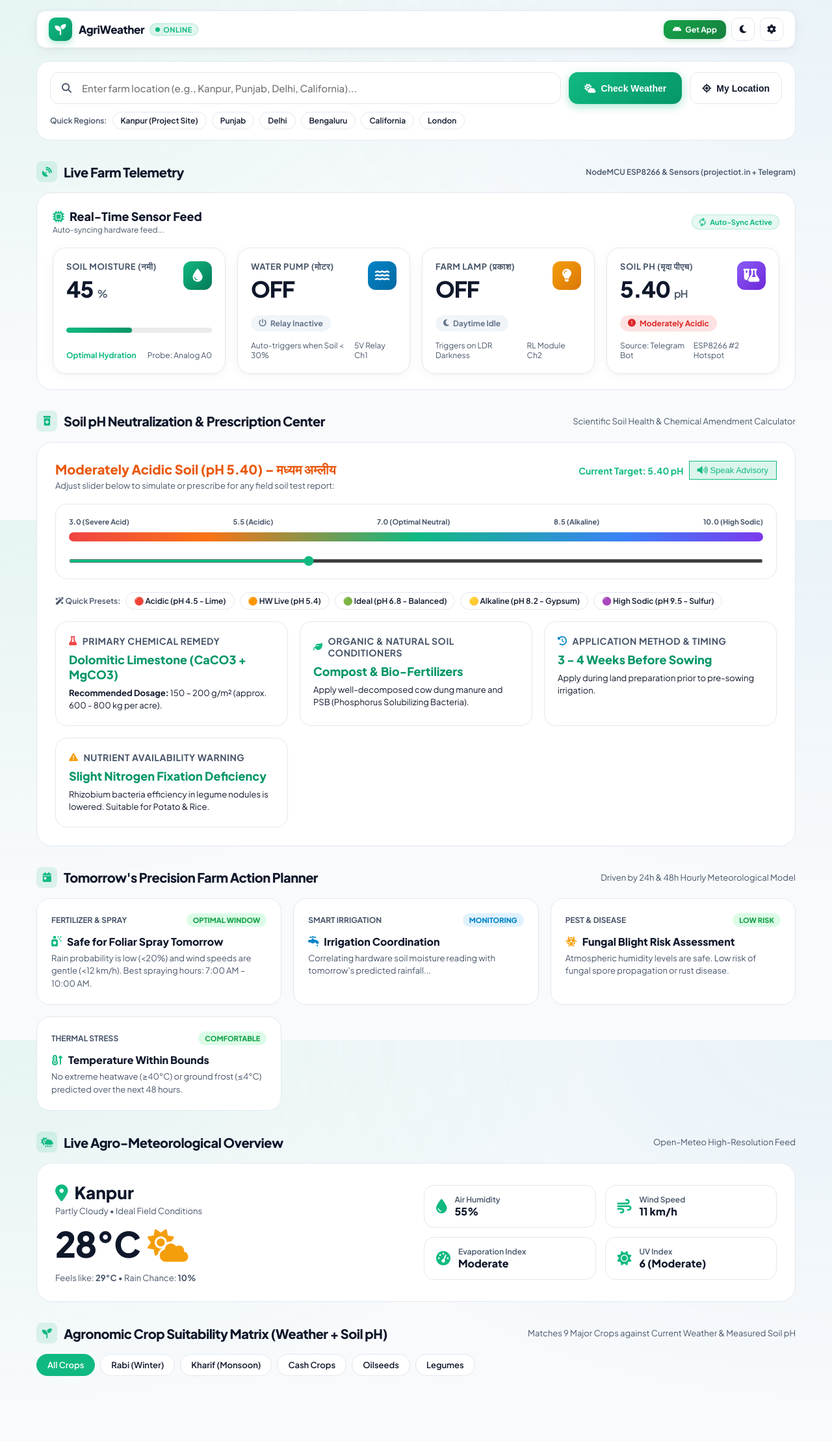
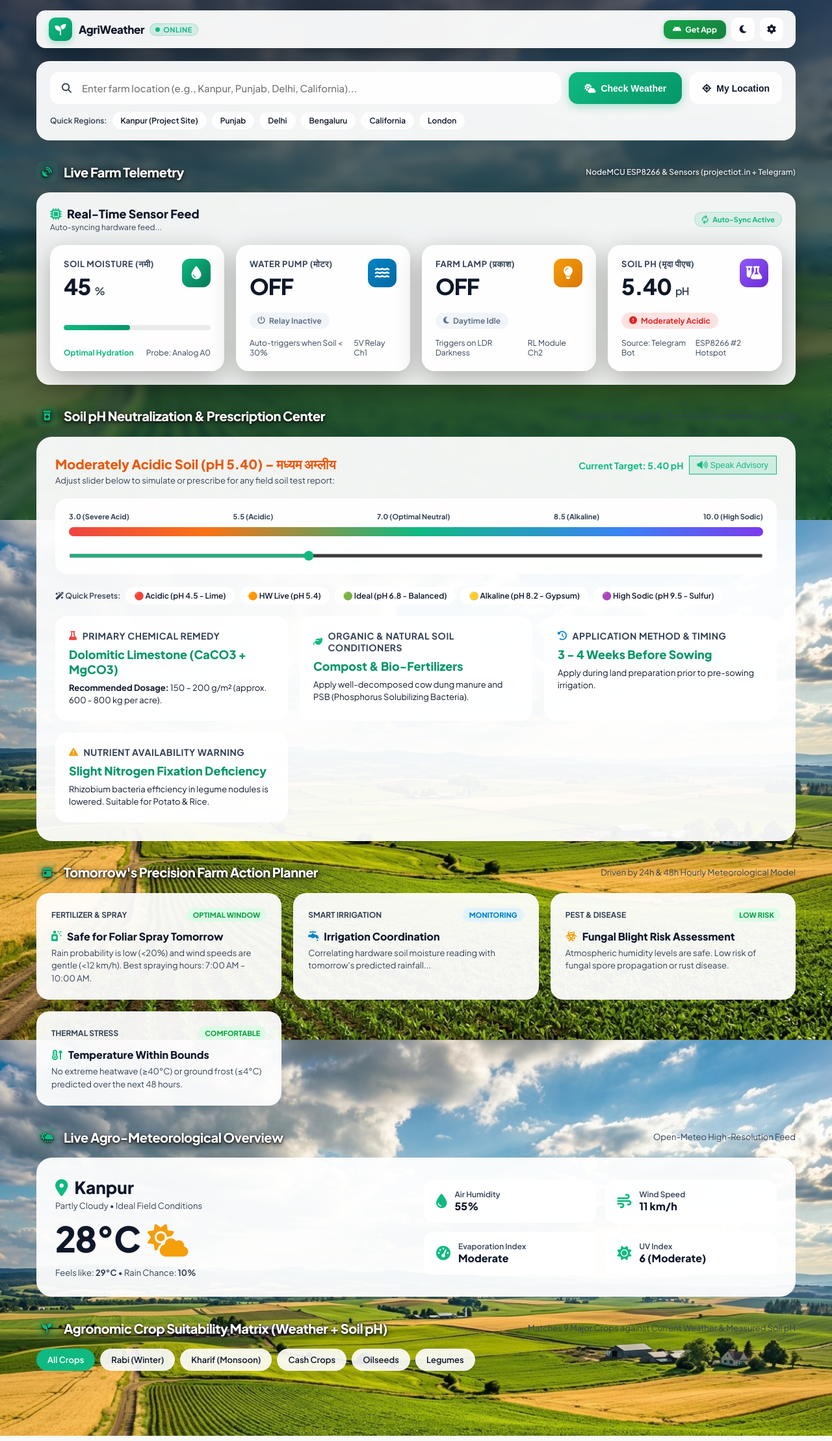
Before and after one commit to sb2217/weather-for-crop, a Flask app: page / in a window 1280 px wide. Shown: the whole page at 65% size. Run offline with Flask 3, Linux system fonts and the light colour scheme; data that the repository does not hold is empty.

Commit message:
Restore background image with glassmorphism overlay and bright white section titles; enhance Telegram recent update fetch

```diff
--- a/templates/index.html
+++ b/templates/index.html
@@ -24,16 +24,29 @@
             --secondary: #f59e0b;
             --danger: #ef4444;
             --info: #0284c7;
-            --bg-page: #f8fafc;
-            --surface: #ffffff;
-            --surface-card: #ffffff;
-            --surface-border: #e2e8f0;
-            --surface-hover: #f1f5f9;
+            --bg-page: #0f172a;
+            --surface: rgba(255, 255, 255, 0.94);
+            --surface-card: rgba(255, 255, 255, 0.90);
+            --surface-border: rgba(255, 255, 255, 0.55);
+            --surface-hover: #f8fafc;
             --text-main: #0f172a;
-            --text-muted: #475569;
+            --text-muted: #334155;
             --text-subtle: #64748b;
-            --card-shadow: 0 4px 20px -2px rgba(15, 23, 42, 0.05), 0 2px 6px -1px rgba(15, 23, 42, 0.03);
-            --hover-shadow: 0 10px 25px -3px rgba(15, 23, 42, 0.08), 0 4px 10px -2px rgba(15, 23, 42, 0.04);
+            --card-shadow: 0 12px 38px rgba(0, 0, 0, 0.28);
+            --hover-shadow: 0 16px 42px rgba(0, 0, 0, 0.35);
+        }
+
+        body.dark-theme {
+            --bg-page: #070a12;
+            --surface: rgba(17, 24, 39, 0.92);
+            --surface-card: rgba(26, 36, 56, 0.88);
+            --surface-border: rgba(255, 255, 255, 0.12);
+            --surface-hover: #1e293b;
+            --text-main: #f8fafc;
+            --text-muted: #cbd5e1;
+            --text-subtle: #94a3b8;
+            --card-shadow: 0 12px 38px rgba(0, 0, 0, 0.6);
+            --hover-shadow: 0 16px 42px rgba(0, 0, 0, 0.8);
         }
 
         body.dark-theme {
@@ -59,12 +72,30 @@
             font-family: 'Plus Jakarta Sans', -apple-system, BlinkMacSystemFont, sans-serif;
             color: var(--text-main);
             min-height: 100vh;
-            background-color: var(--bg-page);
-            background-image: radial-gradient(at 0% 0%, rgba(16, 185, 129, 0.08) 0px, transparent 50%),
-                              radial-gradient(at 100% 0%, rgba(2, 132, 199, 0.06) 0px, transparent 50%);
-            background-attachment: fixed;
+            background: #0f172a url('./static/crop_weather_bg.jpg') no-repeat center center fixed;
+            background-size: cover;
             position: relative;
             -webkit-font-smoothing: antialiased;
+        }
+
+        /* Glassmorphism Dark Tint Overlay */
+        body::before {
+            content: '';
+            position: fixed;
+            top: 0; left: 0; right: 0; bottom: 0;
+            background: linear-gradient(180deg, rgba(15, 23, 42, 0.72) 0%, rgba(6, 78, 59, 0.65) 100%);
+            backdrop-filter: blur(6px);
+            -webkit-backdrop-filter: blur(6px);
+            z-index: 0;
+            pointer-events: none;
+        }
+
+        .app-container {
+            position: relative;
+            z-index: 1;
+            max-width: 1200px;
+            margin: 0 auto;
+            padding: 16px 16px 80px 16px;
         }
 
         .app-container {
@@ -207,7 +238,8 @@
             display: flex;
             align-items: center;
             gap: 10px;
-            color: var(--text-main);
+            color: #ffffff !important;
+            text-shadow: 0 2px 8px rgba(0, 0, 0, 0.85), 0 1px 3px rgba(0, 0, 0, 0.9);
         }
 
         .section-title i {
@@ -225,7 +257,8 @@
         .section-subtitle {
             font-size: 12px;
             font-weight: 600;
-            color: var(--text-muted);
+            color: #e2e8f0 !important;
+            text-shadow: 0 1px 4px rgba(0, 0, 0, 0.8);
         }
 
         .badge-auto-sync {
@@ -389,13 +422,19 @@
 
         /* ---------------- SECTION: IoT Live Telemetry Grid (APK replacement) ---------------- */
         .iot-panel {
-            background: var(--surface);
-            backdrop-filter: blur(var(--blur));
-            border: 1px solid var(--surface-border);
-            border-radius: 24px;
-            padding: 24px;
-            box-shadow: var(--glass-shadow);
-            margin-bottom: 28px;
+            background: rgba(255, 255, 255, 0.93);
+            backdrop-filter: blur(20px);
+            -webkit-backdrop-filter: blur(20px);
+            border: 1px solid rgba(255, 255, 255, 0.6);
+            border-radius: 20px;
+            padding: 20px;
+            box-shadow: 0 12px 38px rgba(0, 0, 0, 0.28);
+            margin-bottom: 24px;
+        }
+
+        body.dark-theme .iot-panel {
+            background: rgba(17, 24, 39, 0.92);
+            border: 1px solid rgba(255, 255, 255, 0.12);
         }
 
         .iot-header {
@@ -1688,13 +1727,36 @@
     }
 
     async function fetchTelegramUpdatesWeb(botToken) {
+        if (!botToken) {
+            const src = document.getElementById("phSourceText");
+            if (src && !src.innerText.includes("Set: ")) {
+                src.innerHTML = '<span style="color:#f59e0b; cursor:pointer;" onclick="openIotModal()"><i class="fa-solid fa-key"></i> Tap to set Bot Token</span>';
+            }
+            return;
+        }
         try {
-            const tgUrl = `https://api.telegram.org/bot${botToken}/getUpdates?offset=-1`;
+            // Fetch recent 20 updates without destructive offset
+            const tgUrl = `https://api.telegram.org/bot${botToken}/getUpdates?limit=20`;
             const tgRes = await fetch(tgUrl);
             const tgData = await tgRes.json();
-            processTelegramData(tgData);
+            if (tgData.ok) {
+                if (tgData.result && tgData.result.length > 0) {
+                    processTelegramData(tgData);
+                } else {
+                    const src = document.getElementById("phSourceText");
+                    if (src && !src.innerText.includes("Telegram: ") && !src.innerText.includes("Set: ")) {
+                        src.innerHTML = '<span style="color:var(--text-subtle);"><i class="fa-brands fa-telegram"></i> Bot Active (Waiting for msg...)</span>';
+                    }
+                }
+            } else {
+                console.log("Telegram API note:", tgData.description);
+                if (tgData.error_code === 409) {
+                    // Webhook active conflict: try deleting webhook to re-enable getUpdates
+                    fetch(`https://api.telegram.org/bot${botToken}/deleteWebhook`).catch(()=>{});
+                }
+            }
         } catch (err) {
-            console.log("Telegram fetch note:", err);
+            console.log("Telegram fetch error:", err);
         }
     }
 
```
Also changed, not shown: index.html (+86 -24 lines), 1 other file.
